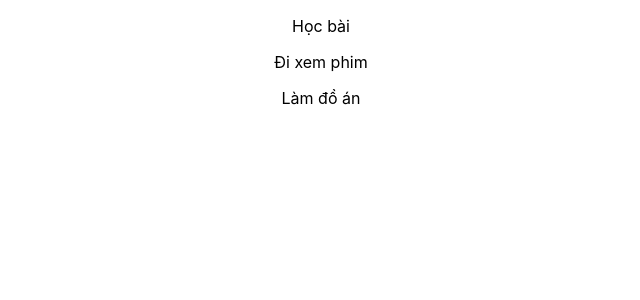
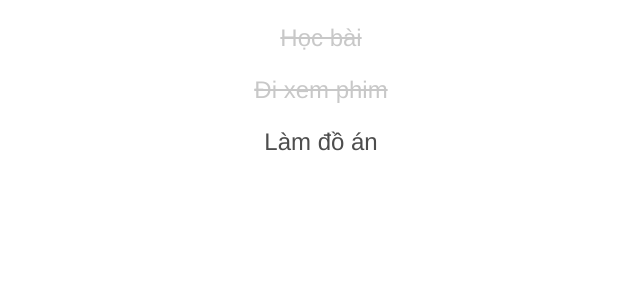
Before and after one commit to ScraggyDuck/React-Tuts, a React (Create React App) app in the folder todo-list/: page / in a window 1280 px wide. Shown: the top 300 px of the page, without its empty margins (319-959 px from the left). Built offline with nearby package versions, Linux system fonts and the light colour scheme.

Commit message:
Dynamic class names

```diff
--- a/todo-list/src/App.js
+++ b/todo-list/src/App.js
@@ -4,14 +4,14 @@ import TodoItem from './components/TodoItem';
 
 function App() {
   const todoItems = [
-    'Học bài',
-    'Đi xem phim',
-    'Làm đồ án'
+    { title: 'Học bài', isComplete: true},
+    { title: 'Đi xem phim', isComplete: true},
+    { title: 'Làm đồ án', isComplete: false}
   ];
   return (
     <div className="App">
       {
-        todoItems.map((item, index) => <TodoItem title={item} key={index} />)
+        todoItems.map((item, index) => <TodoItem item={item} key={index} />)
       }
     </div>
   );
--- /dev/null
+++ b/todo-list/src/components/TodoItem.css
@@ -0,0 +1,12 @@
+.TodoItem {
+    font-family: 'Helvetica Neue',
+    Arial, Helvetica, sans-serif;
+    font-weight: 300;
+    font-size: 24px;
+    color: #4d4d4d;
+}
+
+.TodoItem-complete {
+    text-decoration: line-through;
+    opacity: .3;
+}
--- a/todo-list/src/components/TodoItem.js
+++ b/todo-list/src/components/TodoItem.js
@@ -1,10 +1,16 @@
 import React, {Component} from 'react';
+import './TodoItem.css'
 
 class TodoItem extends Component {
     render(){
+        const { item } = this.props;
+        let className = 'TodoItem';
+        if(item.isComplete){
+            className += ' TodoItem-complete';
+        }
         return (
-            <div className="TodoItem">
-                <p>{this.props.title}</p>
+            <div className={className}>
+                <p>{item.title}</p>
             </div>
         );
     }
```
